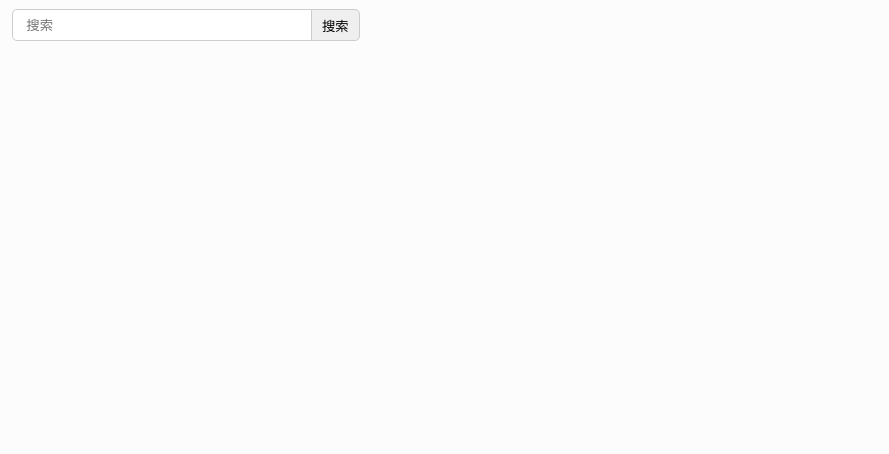
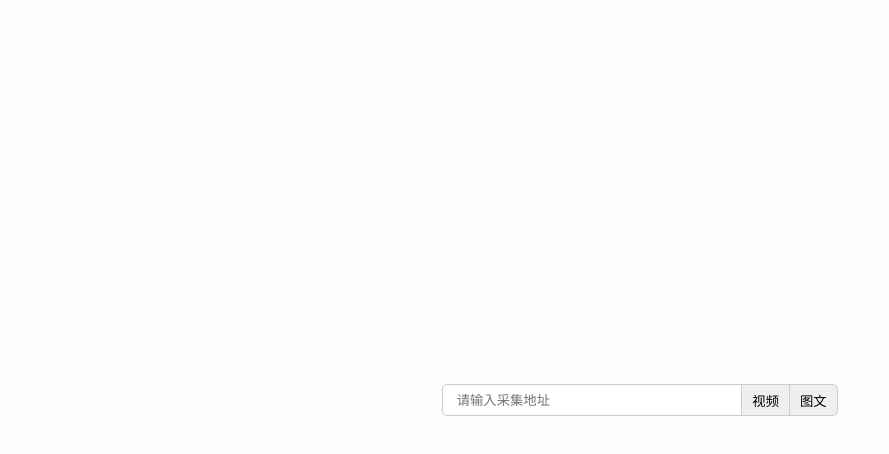
Before and after one commit to sxfsq/cms-list, a Next.js app: page / in a window 1280 px wide. Shown: the top 454 px of the page, without its empty margins (0-889 px from the left). Built offline with nearby package versions, Linux system fonts and the light colour scheme.

Commit message:
增加一个地址输入框

```diff
--- a/src/pages/api/list.ts
+++ b/src/pages/api/list.ts
@@ -11,7 +11,10 @@ export default async function handler(req: NextApiRequest, res: NextApiResponse<
     const wd = Array.isArray(req.query.wd) ? req.query.wd[0] : req.query.wd || "";
     const t = Array.isArray(req.query.t) ? req.query.t[0] : req.query.t || "";
     const url = `${baseUrl}?ac=detail&pg=${page}&wd=${wd}&t=${t}`;
-    const result = await fetch(url).then((r) => r.json());
-
-    res.status(200).json(createPageResult(result.list, result));
+    try {
+        const result = await fetch(url).then((r) => r.json());
+        res.status(200).json(createPageResult(result.list, result));
+    } catch (e) {
+        return res.status(500).end();
+    }
 }
--- a/src/pages/api/types.ts
+++ b/src/pages/api/types.ts
@@ -8,7 +8,11 @@ export default async function handler(req: NextApiRequest, res: NextApiResponse<
     const baseUrl = decodeURIComponent(Array.isArray(req.query.url) ? req.query.url[0] : req.query.url || "");
     // const page = Array.isArray(req.query.pg) ? req.query.pg[0] : req.query.pg || "1";
     // const wd = Array.isArray(req.query.wd) ? req.query.wd[0] : req.query.wd || "";
-    const result = await fetch(`${baseUrl}?ac=list`).then((r) => r.json());
+    try {
+        const result = await fetch(`${baseUrl}?ac=list`).then((r) => r.json());
 
-    res.status(200).json(createPageResult(result.class, result));
+        res.status(200).json(createPageResult(result.class, result));
+    } catch (error) {
+        res.status(500).end();
+    }
 }
--- a/src/pages/index.tsx
+++ b/src/pages/index.tsx
@@ -10,11 +10,12 @@ import { useRouter } from "next/router";
 import { useCallback, useEffect, useState } from "react";
 
 export default function Home() {
-    const { query, push } = useRouter();
+    const { query, push, replace } = useRouter();
     const [types, setTypes] = useState<Type[]>([]);
     const [vods, setVods] = useState<Video[]>([]);
     const [arts, setArts] = useState<Art[]>([]);
     const [page, setPage] = useState(1);
+    const [input, setInput] = useState<string>("");
     const [config, setConfig] = useState<{ url?: string; type: "vod" | "art" }>({
         type: "vod",
         url: "",
@@ -84,6 +85,36 @@ export default function Home() {
                 setTypeId(0);
             });
     }, [config.url]);
+    if (!config.url) {
+        return (
+            <div className="init-wrap">
+                <div>
+                    <input
+                        type="text"
+                        placeholder="请输入采集地址"
+                        value={input}
+                        onChange={(e) => {
+                            setInput(e.target.value);
+                        }}
+                    />
+                    <button
+                        onClick={() => {
+                            replace("/?url=" + input + "&type=vod");
+                        }}
+                    >
+                        视频
+                    </button>
+                    <button
+                        onClick={() => {
+                            replace("/?url=" + input + "&type=art");
+                        }}
+                    >
+                        图文
+                    </button>
+                </div>
+            </div>
+        );
+    }
     return (
         <>
             <Head>
--- a/src/styles/styles.css
+++ b/src/styles/styles.css
@@ -47,12 +47,7 @@
     border: 1px solid #ccc;
     margin-left: -1px;
 }
-.header .setting button {
-    height: 30px;
-    padding: 0 10px;
-    border-radius: 5px;
-    border: 1px solid #ccc;
-}
+
 .type-list {
     padding: 10px 12px;
     display: flex;
@@ -193,3 +188,35 @@
 .zoom-image img {
     width: 100%;
 }
+.init-wrap {
+    margin: 0 auto;
+    margin-top: 30%;
+}
+.init-wrap > div {
+    display: flex;
+    justify-content: center;
+    align-items: center;
+}
+.init-wrap > div input {
+    height: 32px;
+    width: 100%;
+    max-width: 300px;
+    border-radius: 5px 0 0 5px;
+    box-shadow: none;
+    border: 1px solid #ccc;
+    text-indent: 1em;
+}
+.init-wrap > div input:focus-visible {
+    outline: none;
+}
+.init-wrap > div button {
+    height: 32px;
+    padding: 0 10px;
+    cursor: pointer;
+    border-radius: 0;
+    border: 1px solid #ccc;
+    margin-left: -1px;
+}
+.init-wrap > div button:last-child {
+    border-radius: 0 5px 5px 0;
+}
```
